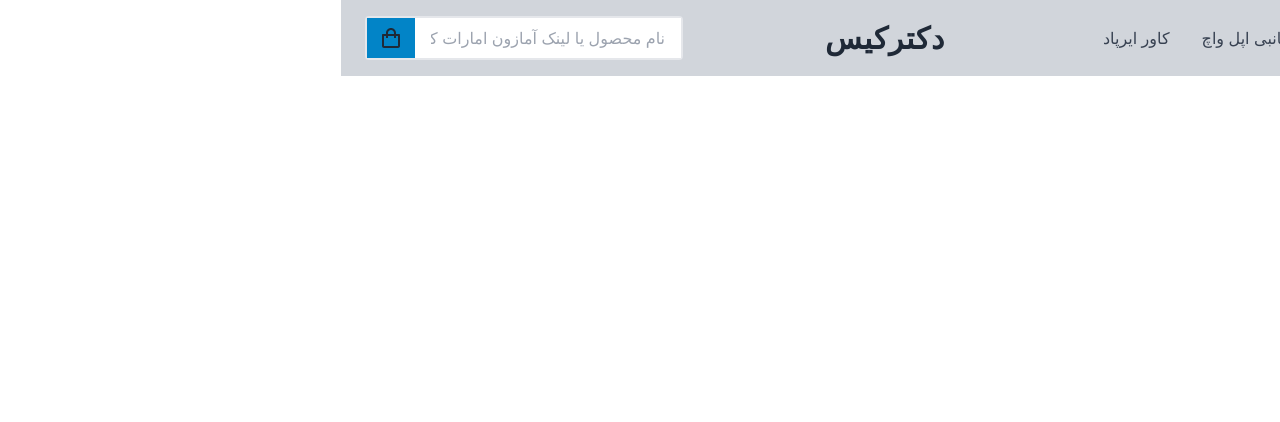
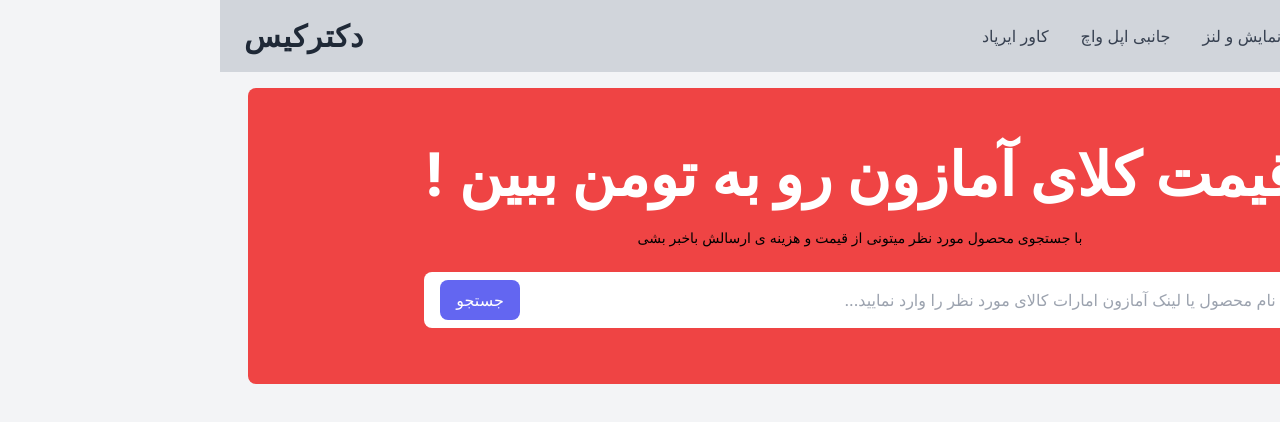
Before and after one commit to khchain/first-app, a Next.js app: page / in a window 1280 px wide. Shown: the top 422 px of the page. Built offline with nearby package versions, Linux system fonts and the light colour scheme.

Commit message:
add search component
add search camponent and css style to style.css

```diff
--- a/src/app/globals.css
+++ b/src/app/globals.css
@@ -6,7 +6,7 @@
 
 
 body {
-  color: rgb(var(--foreground-rgb));
+  background-color: rgb(243, 244, 246);
 
 
 }
--- a/src/app/layout.tsx
+++ b/src/app/layout.tsx
@@ -1,24 +1,31 @@
-import type { Metadata } from 'next'
-import { Inter } from 'next/font/google'
-import './globals.css'
-import {Navbar} from '../components/navbar'
+import type { Metadata } from "next";
+import { Inter } from "next/font/google";
+import "./globals.css";
+import { Navbar } from "../components/navbar";
+import { Searchbar } from "@/components/searchbar";
 
-const inter = Inter({ subsets: ['latin'] })
+const inter = Inter({ subsets: ["latin"] });
 
 export const metadata: Metadata = {
-  title: 'KHN',
-  description: 'shopping from amazon ',
-}
+  title: "KHN",
+  description: "shopping from amazon ",
+};
 
 export default function RootLayout({
   children,
-
 }: {
-  children: React.ReactNode
+  children: React.ReactNode;
 }) {
   return (
-    <html lang="en" dir='rtl'>
-      <body className={inter.className}><Navbar/>{children}</body>
+    <html lang="en" dir="rtl">
+      <body className={inter.className}>
+        <Navbar />
+
+        <div className="my-4 mx-7 ">
+          <Searchbar />
+          {children}
+        </div>
+      </body>
     </html>
-  )
+  );
 }
--- a/src/components/navbar.tsx
+++ b/src/components/navbar.tsx
@@ -69,7 +69,7 @@
           </a>
         </div>
 
-        <div className="order-2 md:order-3 flex items-center" id="nav-content">
+        {/* <div className="order-2 md:order-3 flex items-center" id="nav-content">
           <div className="flex border-2 border-gray-200 rounded ">
             <input
               type="text"
@@ -88,7 +88,7 @@
               </svg>
             </button>
           </div>
-        </div>
+        </div> */}
       </div>
     </nav>
   );
--- /dev/null
+++ b/src/components/searchbar.tsx
@@ -0,0 +1,39 @@
+"use client";
+import React from "react";
+
+export function Searchbar() {
+
+  const handleSubmit = () => {};
+  return (
+    <>
+
+        <div className="container mx-auto bg-red-500 rounded-lg p-14 flex items-center justify-center">
+          <form>
+            <h1 className="text-center font-bold text-white text-6xl">
+              قیمت کلای آمازون رو به تومن ببین !
+            </h1>
+            <p className="text-center mx-auto font-normal text-sm my-6 max-w-lg">
+              با جستجوی محصول مورد نظر میتونی از قیمت و هزینه ی ارسالش باخبر بشی
+            </p>
+            <div className="sm:flex items-center bg-white rounded-lg overflow-hidden px-2 py-1 justify-between">
+              <input
+                onChange={(e)=>{console.log(e.target.value)}}
+                className="text-base text-gray-400 flex-grow outline-none p-3 "
+                type="text"
+                placeholder="نام محصول یا لینک آمازون امارات کالای مورد نظر را وارد نمایید..."
+              />
+              <div className="ms:flex items-center px-2 rounded-lg space-x-4 mx-auto ">
+                <button
+                  type="submit"
+                  className="bg-indigo-500 text-white text-base rounded-lg px-4 py-2 font-thin"
+                >
+                  جستجو
+                </button>
+              </div>
+            </div>
+          </form>
+        </div>
+
+    </>
+  );
+}
```
